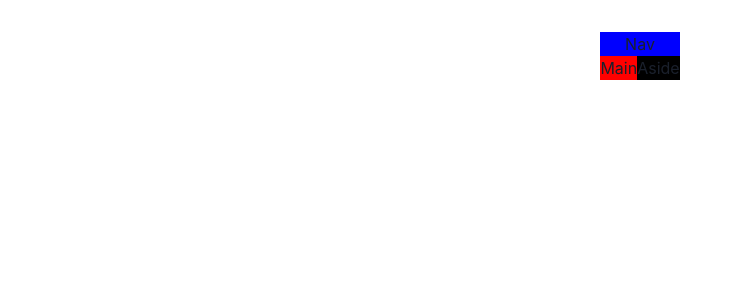
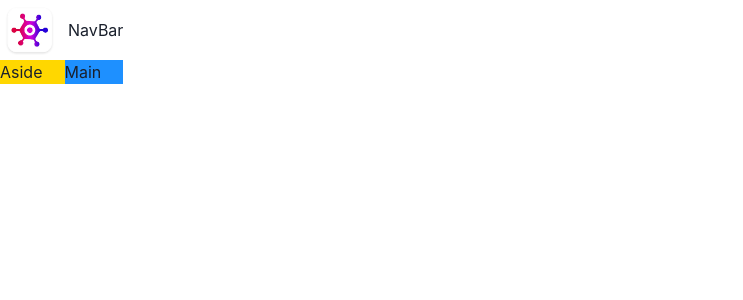
Before and after one commit to amalraju7/game-hub, a React (Vite) app: page / in a window 1280 px wide. Shown: the top 300 px of the page, without its empty margins (0-743 px from the left). Built offline with nearby package versions, Linux system fonts and the light colour scheme.

Commit message:
dark mode

```diff
--- a/src/App.tsx
+++ b/src/App.tsx
@@ -1,22 +1,34 @@
 import { useState } from 'react'
 
-import './App.css'
 import { Grid, GridItem, Show } from '@chakra-ui/react';
+
+
+import NavBar from './components/NavBar'
+
 
 function App() {
 
 
   return (
-    <Grid templateAreas={{base:`"nav main"`,lg:`"nav nav" "main aside"`, }}>
-      <GridItem area="nav" bg="blue">Nav</GridItem>
-      <GridItem area="main" bg="red">Main</GridItem>
-
+    <Grid
+      templateAreas={{
+        base: `"nav" "main"`,
+        lg: `"nav nav" "aside main"`,
+      }}
+    >
+      <GridItem area="nav">
+        <NavBar />
+      </GridItem>
       <Show above="lg">
-      <GridItem area="aside" bg="black">Aside</GridItem>
+        <GridItem area="aside" bg="gold">
+          Aside
+        </GridItem>
       </Show>
-
+      <GridItem area="main" bg="dodgerblue">
+        Main
+      </GridItem>
     </Grid>
   );
 }
 
-export default App
+export default App;
--- /dev/null
+++ b/src/components/NavBar.tsx
@@ -0,0 +1,13 @@
+import { HStack, Image, Text } from '@chakra-ui/react'
+import logo from '../assets/logo.webp';
+
+const NavBar = () => {
+  return (
+    <HStack>
+      <Image src={logo} boxSize='60px' />
+      <Text>NavBar</Text>
+    </HStack>
+  )
+}
+
+export default NavBar
--- /dev/null
+++ b/src/config/Theme.tsx
@@ -0,0 +1,10 @@
+import { ThemeConfig, extendTheme } from "@chakra-ui/react";
+
+const config : ThemeConfig = {
+    initialColorMode: 'dark',
+    useSystemColorMode: false,
+}
+
+const Theme = extendTheme({config});
+
+export default Theme;
--- a/src/main.tsx
+++ b/src/main.tsx
@@ -1,15 +1,18 @@
 import React from 'react'
 import ReactDOM from 'react-dom/client'
 
-import { ChakraProvider } from '@chakra-ui/react'
+import { ChakraProvider, ColorModeScript } from '@chakra-ui/react'
 
+import Theme from './config/Theme'
 import App from './App'
 import './index.css'
 
 ReactDOM.createRoot(document.getElementById('root') as HTMLElement).render(
   <React.StrictMode>
     <ChakraProvider>
+
       <App />
+
     </ChakraProvider>
   </React.StrictMode>,
 )
```
Also changed, not shown: src/assets/logo.webp (added).
